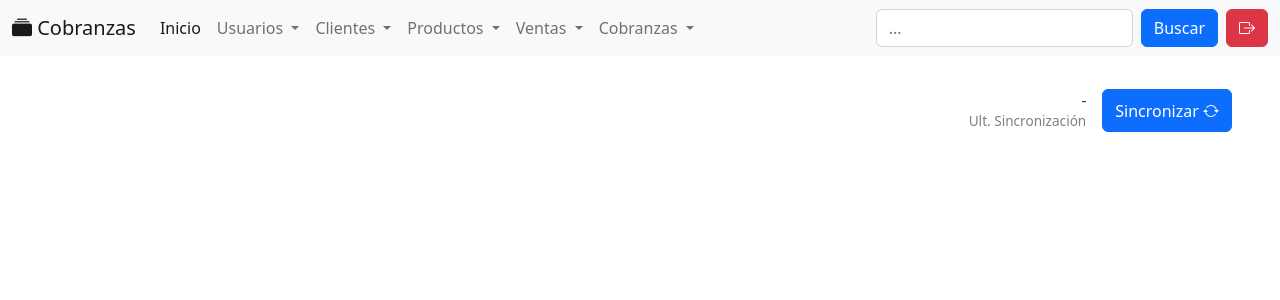
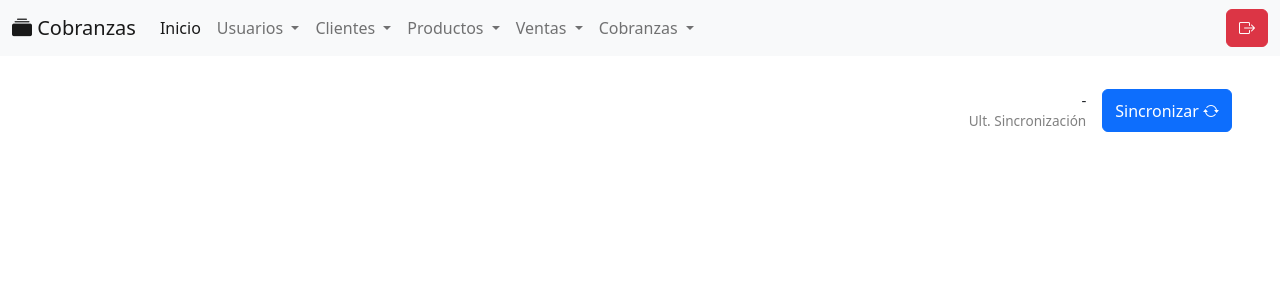
Before and after one commit to luciano-im/app-cobranzas, a Django app: page / in a window 1280 px wide. Shown: the top 300 px of the page. Run offline with Django 4.2, Linux system fonts and the light colour scheme; the visitor is signed in with stand-in values (Sample User, id 1).

Commit message:
💄 Delete search input from nav

```diff
--- a/cobranzas/app/templates/base.html
+++ b/cobranzas/app/templates/base.html
@@ -127,10 +127,10 @@
                 </ul>
               </li>
             </ul>
-            <form class="d-flex" role="search">
+            {% comment %} <form class="d-flex" role="search">
               <input class="form-control me-2" type="search" placeholder="..." aria-label="Search">
               <button class="btn btn-primary" type="submit">Buscar</button>
-            </form>
+            </form> {% endcomment %}
             <a type="button" class="btn btn-danger ms-2" href="{% url 'logout' %}">
               <i class="bi bi-box-arrow-right"></i>
             </a>
```
